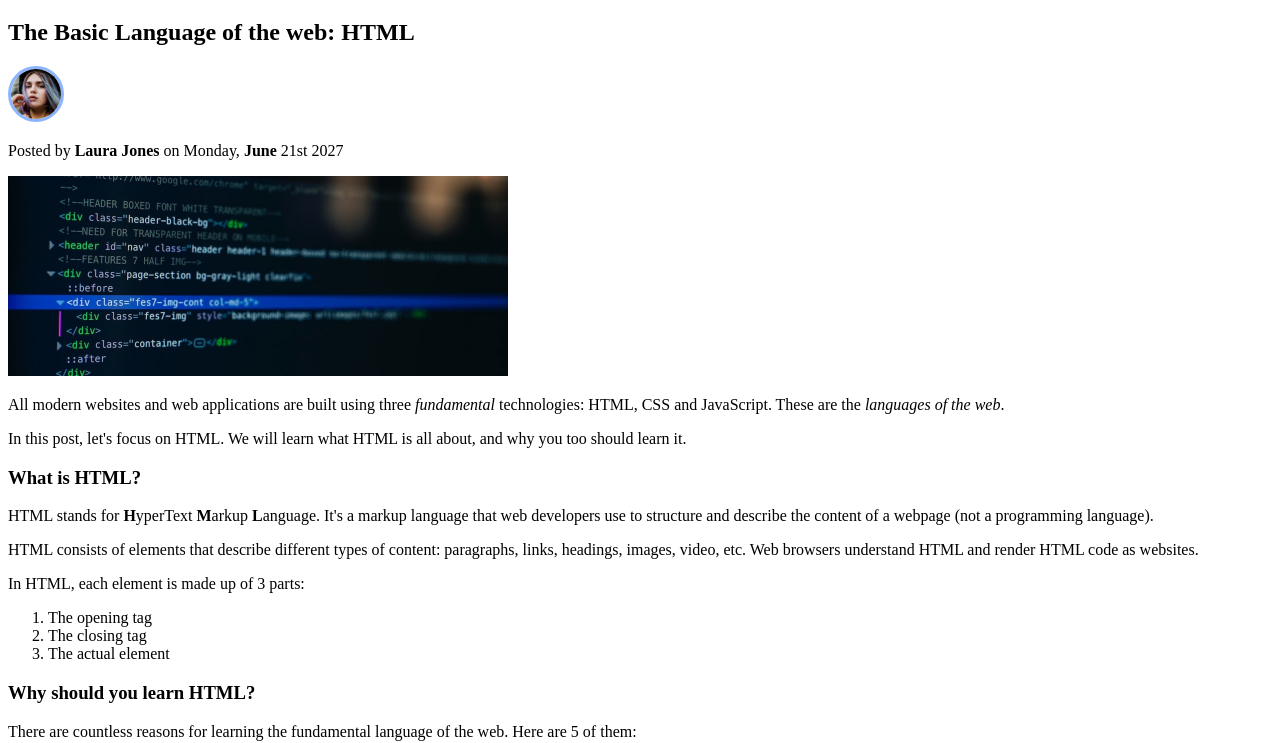
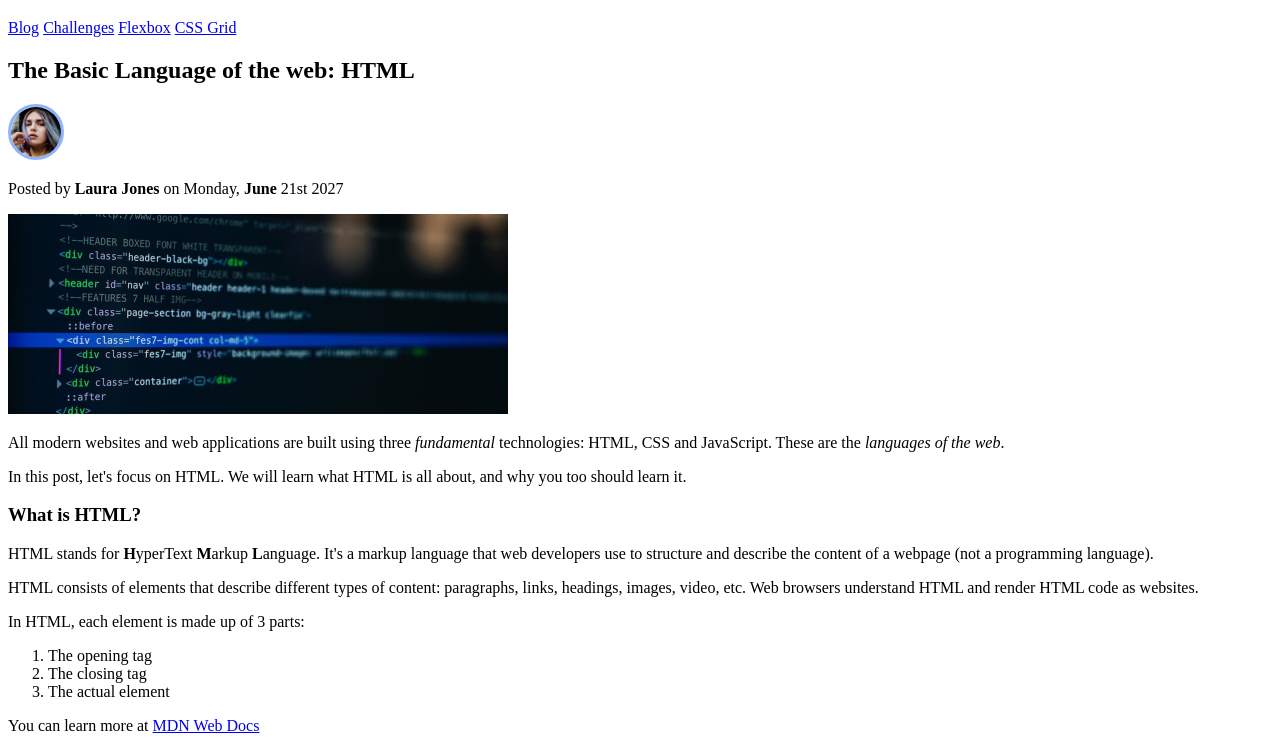
Before and after one commit to meIwata/HTML-CSS-Course, a plain HTML site: page 02-HTML-Fundamentals/index.html in a window 1280 px wide. Shown: the part 62-805 px from the top of the page. Drawn offline with Linux system fonts and the light colour scheme.

Commit message:
Hyperlinks

```diff
--- a/02-HTML-Fundamentals/index.html
+++ b/02-HTML-Fundamentals/index.html
@@ -16,6 +16,11 @@
     <h6>The Basic Language of the web: HTML</h6> -->
 
     <h1>📘 The Code Magazine</h1>
+    <a href="blog.html">Blog</a>
+    <a href="#">Challenges</a> <!-- #是指定到同一頁的某個位置 -->
+    <a href="#">Flexbox</a>
+    <a href="#">CSS Grid</a>
+
 
     <h2>The Basic Language of the web: HTML</h2>
     <img src="laura-jones.jpg" alt="pic of Laura Jones" width="50" height="50" style="border-radius: 50%; border: 3px solid #8db5ff;">
@@ -47,6 +52,10 @@
         <li>The closing tag</li>
         <li>The actual element</li>
     </ol>
+    <p>
+        You can learn more at <a href="https://developer.mozilla.org/zh-TW/docs/Web/HTML" target="_blank">MDN Web Docs</a> <!--  target="_blank"，開啟新視窗 -->
+    </p>
+
 
     <h3>Why should you learn HTML?</h3>
     <p>There are countless reasons for learning the fundamental language of the web. Here are 5 of them:</p>
```
Also changed, not shown: 02-HTML-Fundamentals/blog.html (added, +12 -0 lines).
